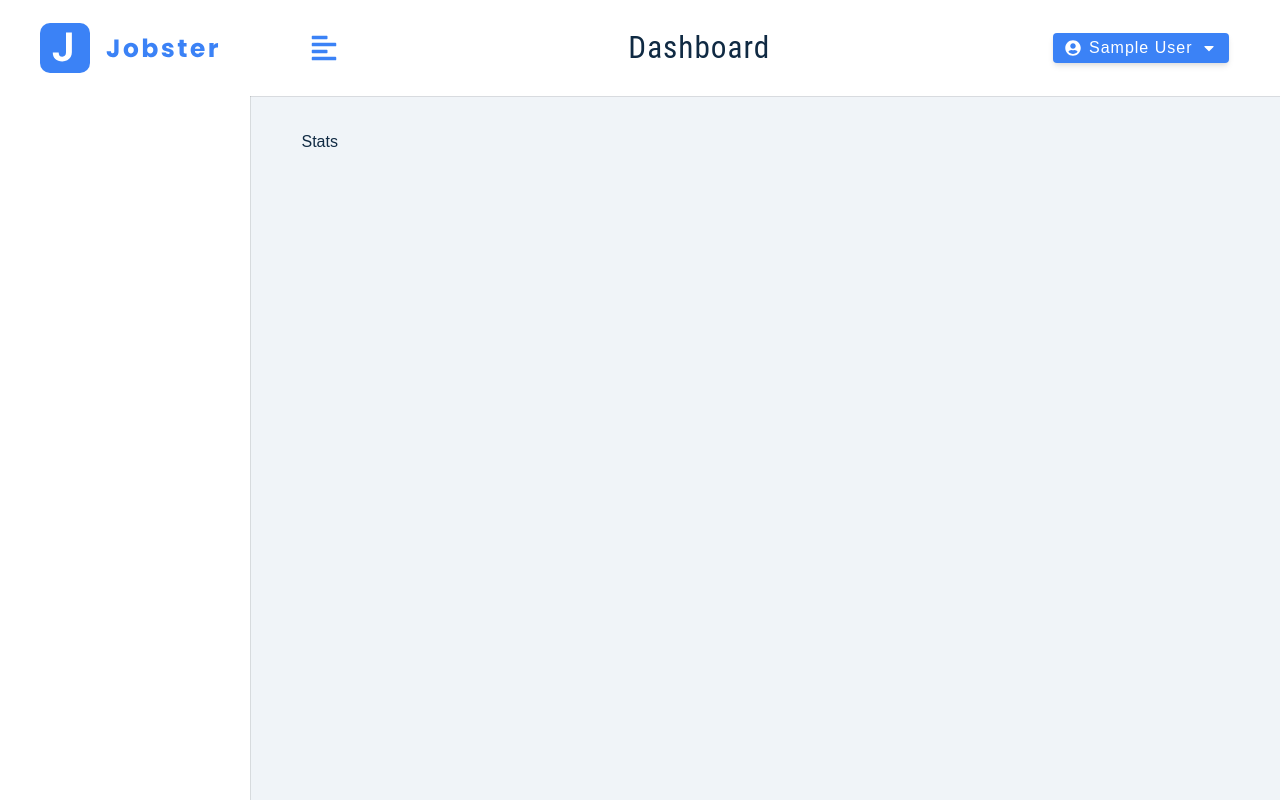
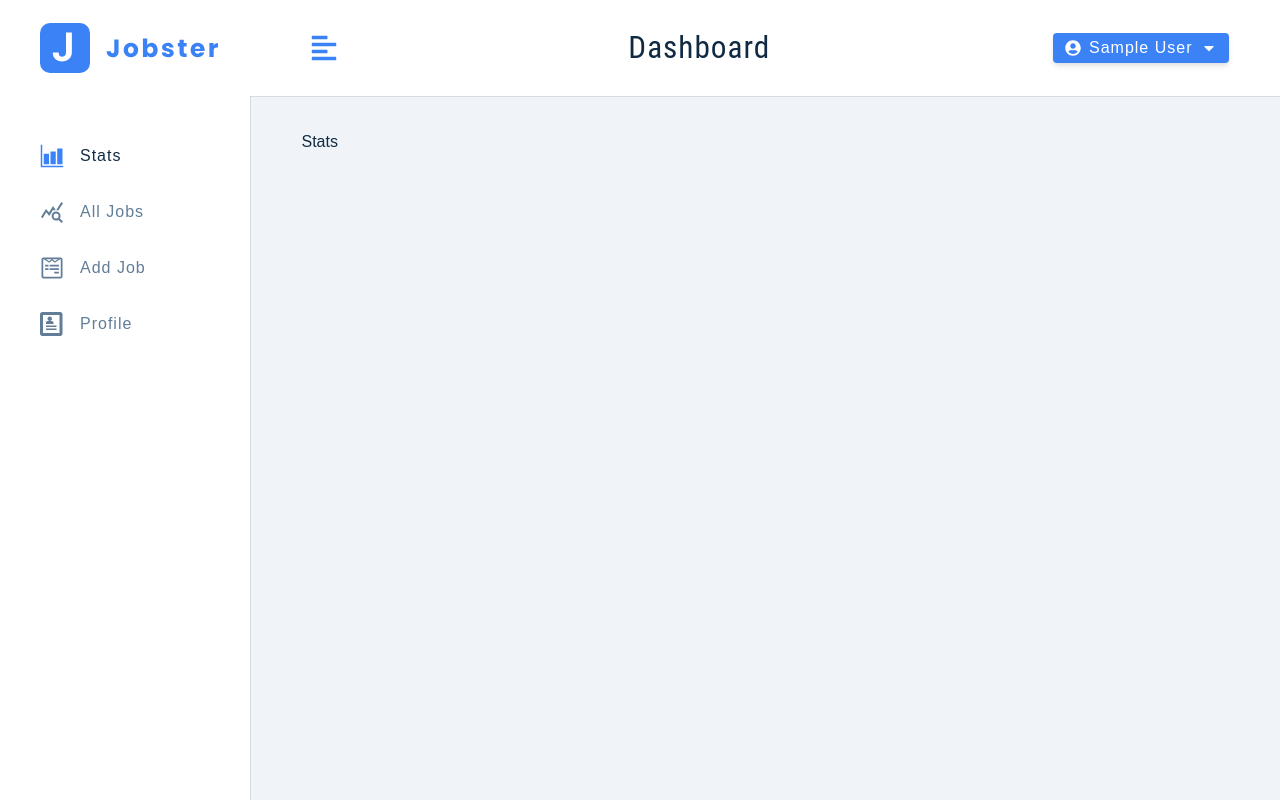
Before and after one commit to IvanMykytyn/Jobster, a React (Create React App) app: page / in a window 1280 px wide. Built offline with nearby package versions, Linux system fonts and the light colour scheme; sample sign-in values are in the browser's storage.

Commit message:
Shared Layout
Implemented:
- Navbar
- BigSidebar
- SmallSidebar
- ProtectedRoute
- NavLinks functional

```diff
--- a/src/App.js
+++ b/src/App.js
@@ -1,29 +1,40 @@
 import { BrowserRouter, Routes, Route } from 'react-router-dom'
 
 // pages
-import { Error, Landing, Register } from './pages'
-import { AddJob, AllJobs, Profile, SharedLayout, Stats } from './pages/Dashboard'
+import { Error, Landing, ProtectedRoute, Register } from './pages'
+import {
+  AddJob,
+  AllJobs,
+  Profile,
+  SharedLayout,
+  Stats,
+} from './pages/Dashboard'
 
 // toastify setup
-import { ToastContainer } from 'react-toastify';
-import 'react-toastify/dist/ReactToastify.css';
-
+import { ToastContainer } from 'react-toastify'
+import 'react-toastify/dist/ReactToastify.css'
 
 const App = () => {
   return (
     <BrowserRouter>
       <Routes>
         <Route path="/">
-          <Route element={<SharedLayout />}>
+          <Route
+            element={
+              <ProtectedRoute>
+                <SharedLayout />
+              </ProtectedRoute>
+            }
+          >
             <Route index element={<Stats />} />
             <Route path="profile" element={<Profile />} />
             <Route path="all-jobs" element={<AllJobs />} />
             <Route path="add-job" element={<AddJob />} />
           </Route>
 
-          <Route path="landing" element={<Landing/>} />
-          <Route path="register" element={<Register/>} />
-          <Route path="*" element={<Error/>} />
+          <Route path="landing" element={<Landing />} />
+          <Route path="register" element={<Register />} />
+          <Route path="*" element={<Error />} />
         </Route>
       </Routes>
       <ToastContainer />
--- a/src/components/BigSidebar.jsx
+++ b/src/components/BigSidebar.jsx
@@ -1,25 +1,27 @@
 import React from 'react'
+import { useSelector } from 'react-redux';
 import Wrapper from '../assets/wrappers/BigSidebar'
 
 // components
-import {Logo} from './'
+import {Logo, NavLinks} from './'
 
 const BigSidebar = () => {
-  const isSidebarOpen = false;
+  const {isSidebarOpen} = useSelector(state => state.user);
+
   return (
     <Wrapper>
       <div
         className={
           isSidebarOpen
-            ? 'sidebar-container '
-            : 'sidebar-container show-sidebar'
+            ? 'sidebar-container show-sidebar'
+            : 'sidebar-container'
         }
       >
         <div className="content">
           <header>
             <Logo />
           </header>
-          {/* <NavLinks /> */}
+          <NavLinks />
         </div>
       </div>
     </Wrapper>
--- /dev/null
+++ b/src/components/NavLinks.jsx
@@ -0,0 +1,31 @@
+import React from 'react'
+import { NavLink } from 'react-router-dom'
+
+// links
+import links from '../utils/links'
+
+const NavLinks = ({toggleSidebar}) => {
+  return (
+    <div className="nav-links">
+      {links.map((link) => {
+        const { id, text, path, icon } = link
+
+        return (
+          <NavLink
+            className={({ isActive }) =>
+              isActive ? 'nav-link active' : 'nav-link'
+            }
+            key={id}
+            to={path}
+            onClick={toggleSidebar}
+          >
+            <span className="icon">{icon}</span>
+            {text}
+          </NavLink>
+        )
+      })}
+    </div>
+  )
+}
+
+export default NavLinks
--- a/src/components/Navbar.jsx
+++ b/src/components/Navbar.jsx
@@ -9,7 +9,7 @@ import { Logo } from './'
 import { FaAlignLeft, FaUserCircle, FaCaretDown } from 'react-icons/fa'
 
 // actions
-import { logout } from '../feature/user/userSlice'
+import { logout, toggleSidebar } from '../feature/user/userSlice'
 
 const Navbar = () => {
   const dispatch = useDispatch()
@@ -25,7 +25,7 @@ const Navbar = () => {
         <button
           type="button"
           className="toggle-btn"
-          onClick={() => console.log('toggle sidebar')}
+          onClick={() => dispatch(toggleSidebar())}
         >
           <FaAlignLeft />
         </button>
--- a/src/components/SmallSidebar.jsx
+++ b/src/components/SmallSidebar.jsx
@@ -1,24 +1,33 @@
 import React from 'react'
 import Wrapper from '../assets/wrappers/SmallSidebar'
+import { useDispatch, useSelector } from 'react-redux';
+
+// actions
+import { toggleSidebar } from '../feature/user/userSlice';
 
 // components
-import {Logo} from './'
+import {Logo, NavLinks} from './'
 
 // react-icons
 import {FaTimes} from 'react-icons/fa'
 
 const SmallSideBar = () => {
+  const dispatch = useDispatch()
+  const {isSidebarOpen} = useSelector(state => state.user);
+
   return (
     <Wrapper>
-      <div className='sidebar-container show-sidebar'>
+      <div className={'sidebar-container' + (isSidebarOpen ? ' show-sidebar' : '') }>
         <div className='content'>
-          <button className='close-btn' onClick={() => console.log('toggle')}>
+          <button className='close-btn' onClick={() => dispatch(toggleSidebar())}>
             <FaTimes />
           </button>
           <header>
             <Logo />
           </header>
-          <div className='nav-links'>nav links</div>
+          <div className='nav-links'>
+            <NavLinks toggleSidebar={toggleSidebar}/>
+          </div>
         </div>
       </div>
     </Wrapper>
--- a/src/components/index.js
+++ b/src/components/index.js
@@ -3,5 +3,6 @@ import FormRow from './FormRow'
 import Navbar from './Navbar'
 import SmallSidebar from "./SmallSidebar";
 import BigSidebar from './BigSidebar'
+import NavLinks from './NavLinks'
 
-export {Logo, FormRow, Navbar, SmallSidebar, BigSidebar}
+export {Logo, FormRow, Navbar, SmallSidebar, BigSidebar, NavLinks}
--- a/src/feature/user/userSlice.js
+++ b/src/feature/user/userSlice.js
@@ -13,6 +13,7 @@ import { toast } from 'react-toastify'
 const initialState = {
   isLoading: false,
   user: getUserFromLocalStorage(),
+  isSidebarOpen: true,
 }
 
 export const registerUser = createAsyncThunk(
@@ -44,8 +45,15 @@ const userSlice = createSlice({
   reducers: {
     logout: (state) => {
       state.user = null
+      state.isSidebarOpen = false;
       removeUserFromLocalStorage()
-    }
+      toast.success(`Successfully Logged Out`)
+
+    },
+    toggleSidebar: (state) => {
+      state.isSidebarOpen = !state.isSidebarOpen
+    },
+
   },
   extraReducers: {
     // register
@@ -83,6 +91,6 @@ const userSlice = createSlice({
     },
   },
 })
-export const { logout } = userSlice.actions
+export const { logout, toggleSidebar } = userSlice.actions
 
 export default userSlice.reducer
--- a/src/pages/Dashboard/SharedLayout.jsx
+++ b/src/pages/Dashboard/SharedLayout.jsx
@@ -1,24 +1,13 @@
-import React, { useEffect } from 'react'
+import React from 'react'
 import Wrapper from '../../assets/wrappers/SharedLayout'
 
 // router-dom
-import { Outlet, useNavigate } from 'react-router-dom'
+import { Outlet} from 'react-router-dom'
 
 // components
 import { Navbar, BigSidebar, SmallSidebar } from '../../components'
-import { useSelector } from 'react-redux'
 
 const SharedLayout = () => {
-  const navigate = useNavigate()
-  const { user } = useSelector((state) => state.user)
-
-  useEffect(() => {
-    if (!user) {
-      setTimeout(() => {
-        navigate('/landing')
-      })
-    }
-  }, [user, navigate])
 
   return (
     <Wrapper>
--- /dev/null
+++ b/src/pages/ProtectedRoute.jsx
@@ -0,0 +1,13 @@
+import { Navigate } from 'react-router-dom';
+import { useSelector } from 'react-redux';
+
+const ProtectedRoute = ({ children }) => {
+
+  const { user } = useSelector((store) => store.user);
+  if (!user) {
+    return <Navigate to='/landing' />;
+  }
+  return children;
+};
+
+export default ProtectedRoute;
--- a/src/pages/index.js
+++ b/src/pages/index.js
@@ -1,5 +1,6 @@
 import Error from "./Error";
 import Landing from "./Landing";
 import Register from "./Register";
+import ProtectedRoute from "./ProtectedRoute";
 
-export {Error, Landing, Register}
+export {Error, Landing, Register, ProtectedRoute}
--- /dev/null
+++ b/src/utils/links.js
@@ -0,0 +1,33 @@
+import { IoBarChartSharp } from 'react-icons/io5';
+import { MdQueryStats } from 'react-icons/md';
+import { FaWpforms } from 'react-icons/fa';
+import { ImProfile } from 'react-icons/im';
+
+const links = [
+  {
+    id: 1,
+    text: 'stats',
+    path: '/',
+    icon: <IoBarChartSharp />,
+  },
+  {
+    id: 2,
+    text: 'all jobs',
+    path: 'all-jobs',
+    icon: <MdQueryStats />,
+  },
+  {
+    id: 3,
+    text: 'add job',
+    path: 'add-job',
+    icon: <FaWpforms />,
+  },
+  {
+    id: 4,
+    text: 'profile',
+    path: 'profile',
+    icon: <ImProfile />,
+  },
+];
+
+export default links;
```
